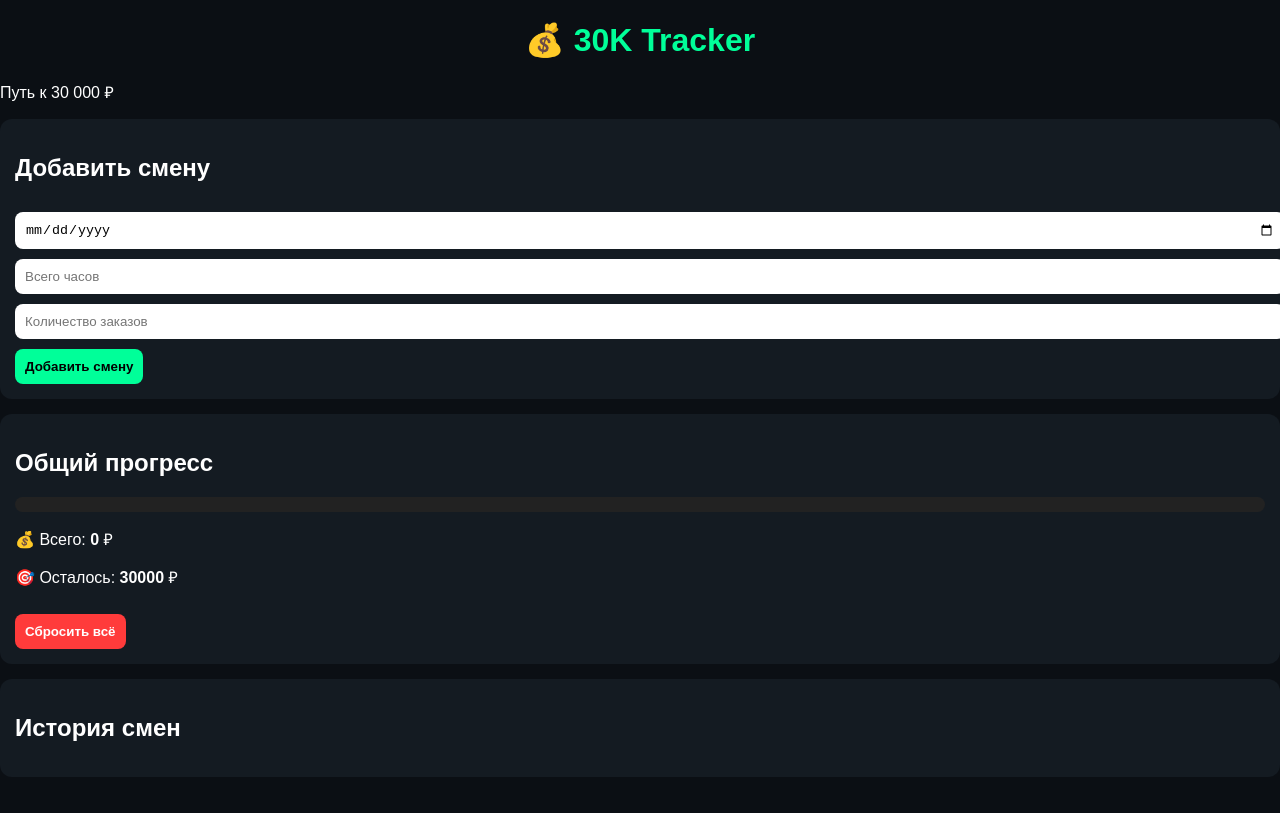
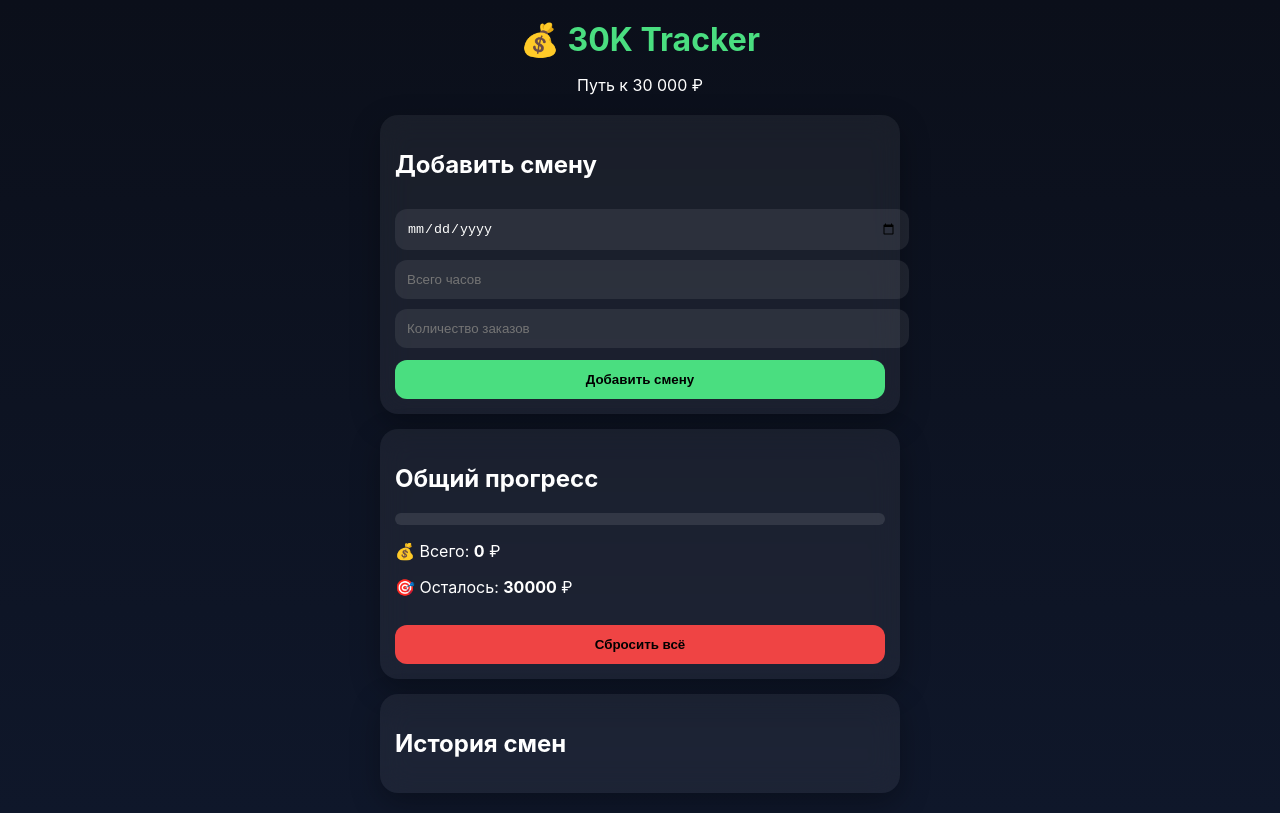
Before and after one commit to LeeLu1k/0-tracker, a plain HTML site: page index.html in a window 1280 px wide. Drawn offline with Linux system fonts and the light colour scheme.

Commit message:
Update style.css

```diff
--- a/style.css
+++ b/style.css
@@ -1,72 +1,79 @@
 body {
   margin: 0;
-  font-family: Arial;
-  background: #0b0f14;
+  font-family: -apple-system, BlinkMacSystemFont, "Segoe UI";
+  background: linear-gradient(180deg, #0b0f1a, #0f172a);
   color: white;
 }
 
-.container {
-  max-width: 600px;
+.app {
+  max-width: 520px;
   margin: auto;
   padding: 20px;
 }
 
-h1 {
+.header {
   text-align: center;
-  color: #00ff99;
+  margin-bottom: 20px;
+}
+
+.header h1 {
+  margin: 0;
+  color: #4ade80;
 }
 
 .card {
-  background: #141b22;
+  background: rgba(255,255,255,0.06);
+  backdrop-filter: blur(15px);
+  border-radius: 18px;
   padding: 15px;
   margin-top: 15px;
-  border-radius: 12px;
+  box-shadow: 0 10px 30px rgba(0,0,0,0.3);
 }
 
 input {
   width: 100%;
-  padding: 10px;
+  padding: 12px;
   margin-top: 10px;
-  border-radius: 8px;
+  border-radius: 12px;
   border: none;
+  background: rgba(255,255,255,0.08);
+  color: white;
 }
 
 button {
-  padding: 10px;
-  margin-top: 10px;
+  width: 100%;
+  padding: 12px;
+  margin-top: 12px;
+  border-radius: 12px;
   border: none;
+  font-weight: bold;
   cursor: pointer;
-  border-radius: 8px;
-  font-weight: bold;
-  flex: 1;
-}
-
-.row {
-  display: flex;
-  gap: 10px;
-}
-
-button {
-  background: #00ff99;
+  background: #4ade80;
 }
 
 .danger {
-  background: #ff3b3b;
-  color: white;
+  background: #ef4444;
 }
 
 .bar {
   width: 100%;
-  height: 15px;
-  background: #222;
+  height: 12px;
+  background: rgba(255,255,255,0.1);
   border-radius: 10px;
   overflow: hidden;
-  margin-bottom: 10px;
+  margin: 10px 0;
 }
 
 #progress {
   height: 100%;
   width: 0%;
-  background: #00ff99;
+  background: #4ade80;
   transition: 0.3s;
 }
+
+.item {
+  padding: 10px;
+  margin-top: 10px;
+  border-radius: 12px;
+  background: rgba(255,255,255,0.06);
+}
```
